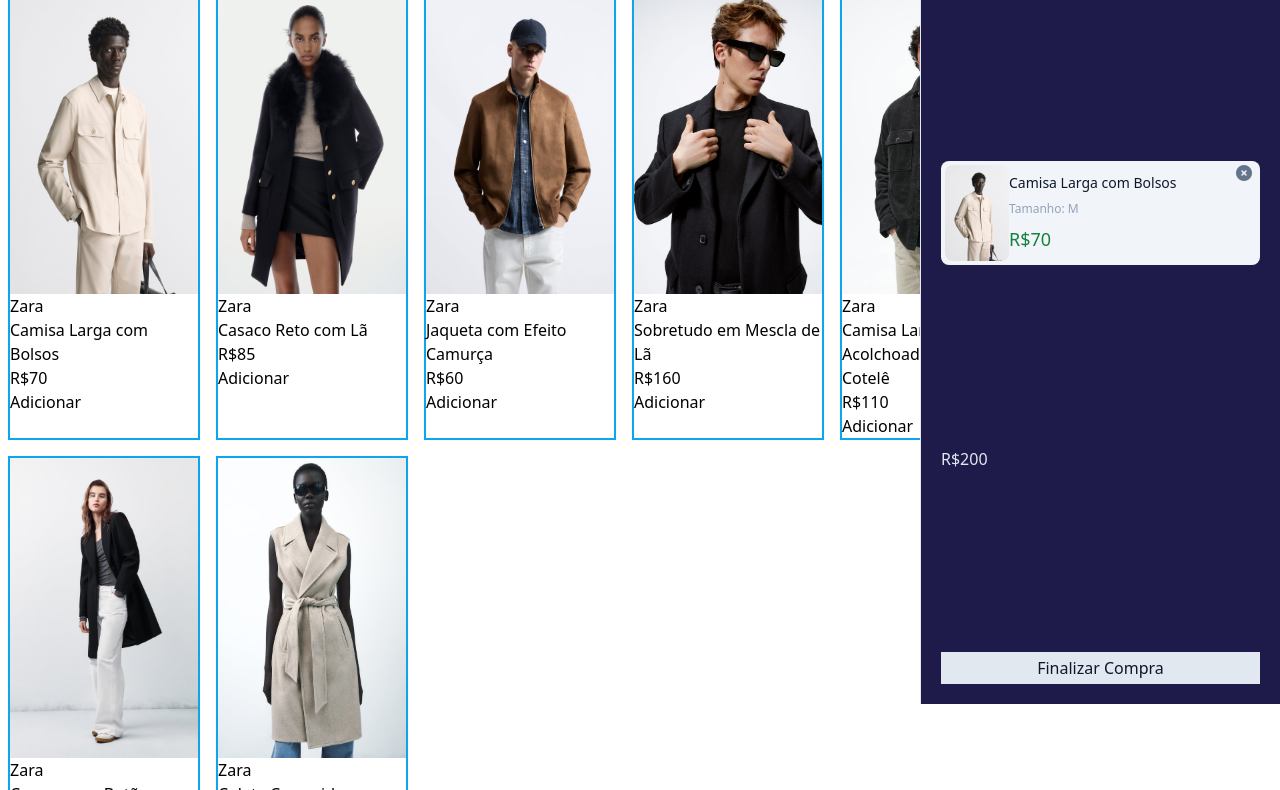
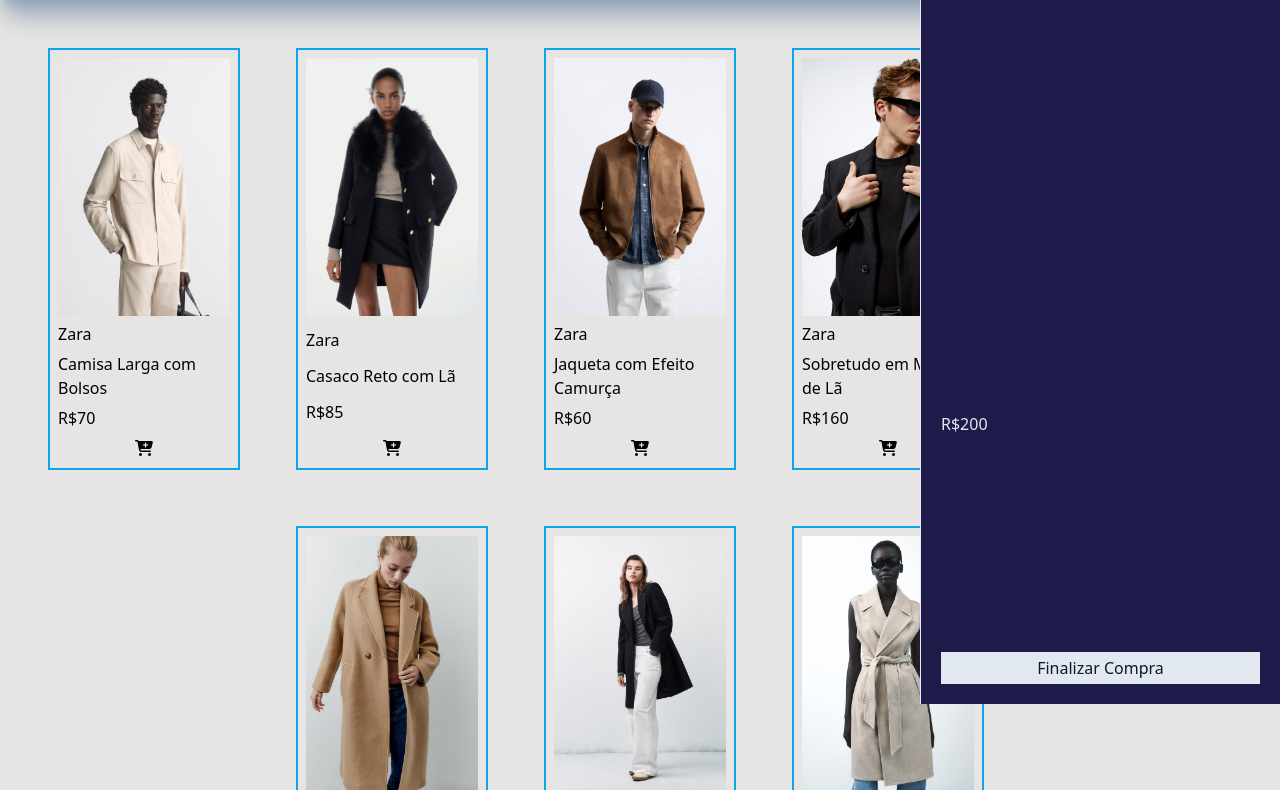
Before and after one commit to douglas-dmc/magazine, a website built with Vite: page index.html in a window 1280 px wide. Shown: the part 96-886 px from the top of the page. Built offline with nearby package versions, Linux system fonts and the light colour scheme.

Commit message:
aula 3 quase concluída

```diff
--- a/index.html
+++ b/index.html
@@ -13,7 +13,7 @@
             referrerpolicy="no-referrer"
         />
     </head>
-    <body>
+    <body class="bg-stone-200 flex flex-col">
         <section
             class="fixed top-0 right-[0px] bg-indigo-950 h-screen w-[360px] text-slate-200 flex flex-col justify-between duration-200 z-50 border-l border-slate-200 p-5"
             id="carrinho"
@@ -25,42 +25,27 @@
                 </button>
             </div>
             <section id="produtos-carrinho">
-                <article class="flex bg-slate-100 rounded-lg p-1 relative">
-                    <button id="fechar-carrinho" class="absolute top-0 right-2">
-                        <i class="fa-solid fa-circle-xmark text-slate-500 hover:text-slate-800"></i>
-                    </button>
-                    <img
-                        src="./assets/img/product-1.jpg"
-                        alt="Carrinho: produto 1"
-                        class="h-24 rounded-lg"
-                    />
-                    <div class="py-2 flex flex-col justify-between">
-                        <p class="text-slate-900 text-sm">Camisa Larga com Bolsos</p>
-                        <p class="text-slate-400 text-xs">Tamanho: M</p>
-                        <p class="text-green-700 text-lg">R$70</p>
-                    </div>
-                </article>
             </section>
             <p id="preco-total">R$200</p>
             <button class="bg-slate-200 text-slate-900 p-1">
                 Finalizar Compra
             </button>
         </section>
-        <header class="flex justify-between items-end bg-indigo-950 p-2">
+        <header class="flex text-sl justify-between sticky top-0 shadow-xl shadow-slate-400 items-end bg-indigo-950 px-8 py-4 z-10">
             <img
                 class="h-16"
                 src="./assets/logo/hashtag.svg"
                 alt="Logo do Magazine"
             />
             <div class="text-slate-200 flex gap-2 mx-2">
-                <button><i class="fa-solid fa-user"></i></button>
-                <button id="abrir-carrinho">
+                <button class="mx-2"><i class="fa-solid fa-user"></i></button>
+                <button class="mr-2" id="abrir-carrinho">
                     <i class="fa-solid fa-cart-shopping"></i>
                 </button>
             </div>
         </header>
         <main>
-            <section class="flex flex-wrap" id="container-produto"></section>
+            <section class="flex flex-wrap p-10 gap-10 justify-center" id="container-produto"></section>
         </main>
         <script type="module" src="main.js"></script>
     </body>
--- a/main.js
+++ b/main.js
@@ -1,82 +1,6 @@
+import { renderizarCatalogo } from "./src/cartaoProduto"
 import { inicializarCarrinho } from "./src/menuCarrinho"
 
-const catalogo = [
-    {
-        id: 1,
-        marca: "Zara",
-        nome: "Camisa Larga com Bolsos",
-        preco: 70,
-        imagem: "product-1.jpg",
-        feminino: false,
-    },
-    {
-        id: 2,
-        marca: "Zara",
-        nome: "Casaco Reto com Lã",
-        preco: 85,
-        imagem: "product-2.jpg",
-        feminino: true,
-    },
-    {
-        id: 3,
-        marca: "Zara",
-        nome: "Jaqueta com Efeito Camurça",
-        preco: 60,
-        imagem: "product-3.jpg",
-        feminino: false,
-    },
-    {
-        id: 4,
-        marca: "Zara",
-        nome: "Sobretudo em Mescla de Lã",
-        preco: 160,
-        imagem: "product-4.jpg",
-        feminino: false,
-    },
-    {
-        id: 5,
-        marca: "Zara",
-        nome: "Camisa Larga Acolchoada de Veludo Cotelê",
-        preco: 110,
-        imagem: "product-5.jpg",
-        feminino: false,
-    },
-    {
-        id: 6,
-        marca: "Zara",
-        nome: "Casaco de Lã com Botões",
-        preco: 170,
-        imagem: "product-6.jpg",
-        feminino: true,
-    },
-    {
-        id: 7,
-        marca: "Zara",
-        nome: "Casaco com Botões",
-        preco: 75,
-        imagem: "product-7.jpg",
-        feminino: true,
-    },
-    {
-        id: 8,
-        marca: "Zara",
-        nome: "Colete Comprido com Cinto",
-        preco: 88,
-        imagem: "product-8.jpg",
-        feminino: true,
-    },
-]
-
-for (const produtoCatalogo of catalogo) {
-    const cartaoProduto = `<div class='border-solid border-2 border-sky-500 w-48 m-2' id="card-produto-${produtoCatalogo.id}">
-    <img src="./assets/img/${produtoCatalogo.imagem}" alt="Produto ${produtoCatalogo.id} do magazine" style="height: 300px;">
-    <p>${produtoCatalogo.marca}</p>
-    <p>${produtoCatalogo.nome}</p>
-    <p>R$${produtoCatalogo.preco}</p>
-    <button>Adicionar</button>
-    </div>`
-
-    document.getElementById("container-produto").innerHTML += cartaoProduto
-}
+renderizarCatalogo()
 
 inicializarCarrinho()
--- /dev/null
+++ b/src/cartaoProduto.js
@@ -0,0 +1,15 @@
+import { catalogo } from "./utilidades"
+
+export function renderizarCatalogo() {
+    for (const produtoCatalogo of catalogo) {
+        const cartaoProduto = `<div class='border-solid border-2 border-sky-500 w-48 m-2 flex flex-col p-2 justify-between' id="card-produto-${produtoCatalogo.id}">
+        <img src="./assets/img/${produtoCatalogo.imagem}" alt="Produto ${produtoCatalogo.id} do magazine">
+        <p>${produtoCatalogo.marca}</p>
+        <p>${produtoCatalogo.nome}</p>
+        <p>R$${produtoCatalogo.preco}</p>
+        <button><i class="fa-solid fa-cart-plus"></i></button>
+        </div>`
+
+        document.getElementById("container-produto").innerHTML += cartaoProduto
+    }
+}
--- a/src/menuCarrinho.js
+++ b/src/menuCarrinho.js
@@ -15,3 +15,25 @@
     botaoFecharCarrinho.addEventListener("click", fecharCarrinho)
     botaoAbrirCarrinho.addEventListener("click", abrirCarrinho)
 }
+
+export function adicionarAoCarrinho(){
+    const cartaoProdutoCarrinho = `<article class="flex bg-slate-100 rounded-lg p-1 relative">
+    <button id="fechar-carrinho" class="absolute top-0 right-2">
+        <i class="fa-solid fa-circle-xmark text-slate-500 hover:text-slate-800"></i>
+    </button>
+    <img
+        src="./assets/img/product-1.jpg"
+        alt="Carrinho: produto 1"
+        class="h-24 rounded-lg"
+    />
+    <div class="py-2 flex flex-col justify-between">
+        <p class="text-slate-900 text-sm">Camisa Larga com Bolsos</p>
+        <p class="text-slate-400 text-xs">Tamanho: M</p>
+        <p class="text-green-700 text-lg">R$70</p>
+    </div>
+</article>`
+
+const containerProdutoCarrinho = document.getElementById("produtos-carrinho")
+
+containerProdutoCarrinho.innerHTML += cartaoProdutoCarrinho
+}
--- /dev/null
+++ b/src/utilidades.js
@@ -0,0 +1,66 @@
+export const catalogo = [
+    {
+        id: 1,
+        marca: "Zara",
+        nome: "Camisa Larga com Bolsos",
+        preco: 70,
+        imagem: "product-1.jpg",
+        feminino: false,
+    },
+    {
+        id: 2,
+        marca: "Zara",
+        nome: "Casaco Reto com Lã",
+        preco: 85,
+        imagem: "product-2.jpg",
+        feminino: true,
+    },
+    {
+        id: 3,
+        marca: "Zara",
+        nome: "Jaqueta com Efeito Camurça",
+        preco: 60,
+        imagem: "product-3.jpg",
+        feminino: false,
+    },
+    {
+        id: 4,
+        marca: "Zara",
+        nome: "Sobretudo em Mescla de Lã",
+        preco: 160,
+        imagem: "product-4.jpg",
+        feminino: false,
+    },
+    {
+        id: 5,
+        marca: "Zara",
+        nome: "Camisa Larga Acolchoada de Veludo Cotelê",
+        preco: 110,
+        imagem: "product-5.jpg",
+        feminino: false,
+    },
+    {
+        id: 6,
+        marca: "Zara",
+        nome: "Casaco de Lã com Botões",
+        preco: 170,
+        imagem: "product-6.jpg",
+        feminino: true,
+    },
+    {
+        id: 7,
+        marca: "Zara",
+        nome: "Casaco com Botões",
+        preco: 75,
+        imagem: "product-7.jpg",
+        feminino: true,
+    },
+    {
+        id: 8,
+        marca: "Zara",
+        nome: "Colete Comprido com Cinto",
+        preco: 88,
+        imagem: "product-8.jpg",
+        feminino: true,
+    },
+]
```
